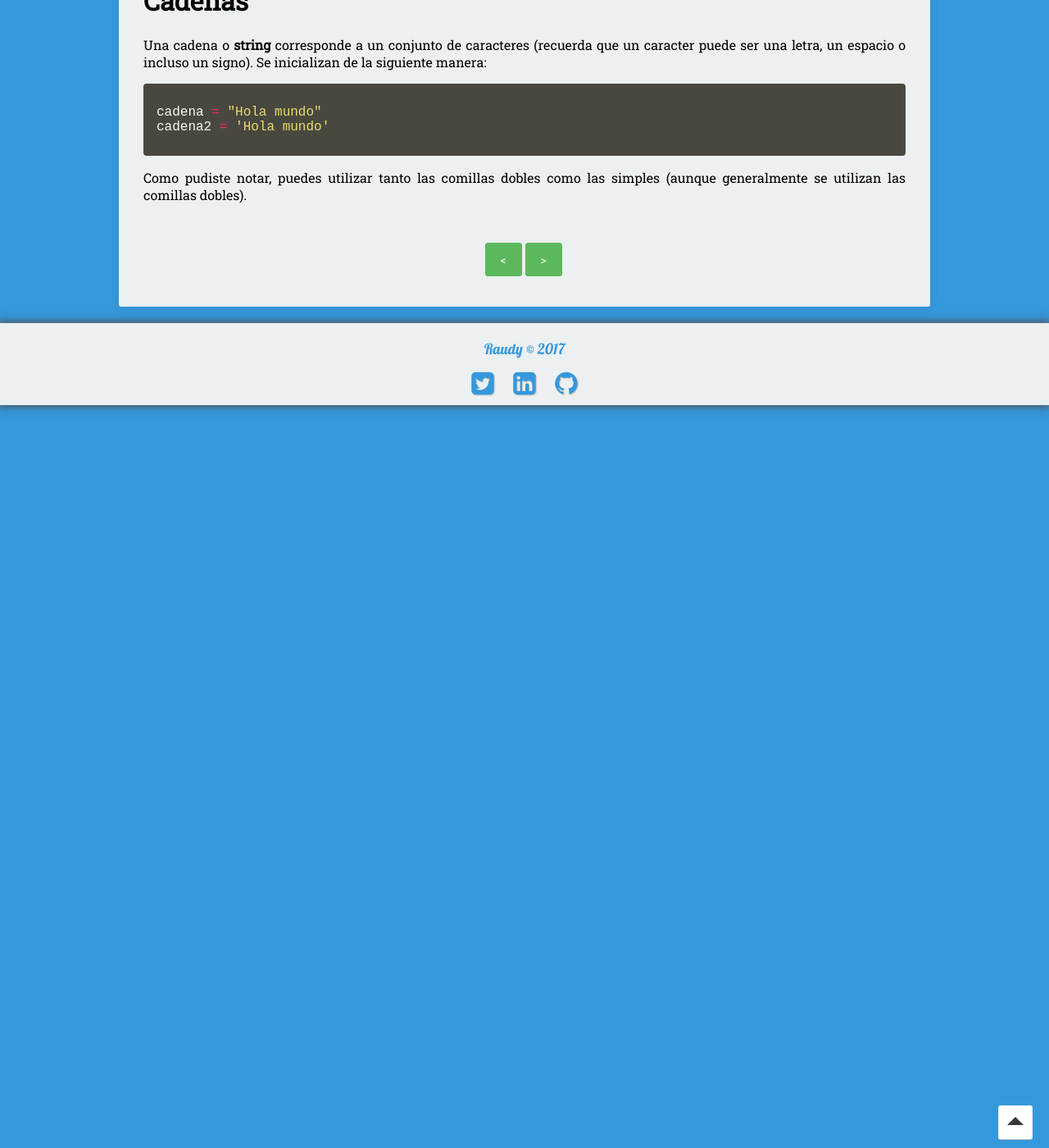
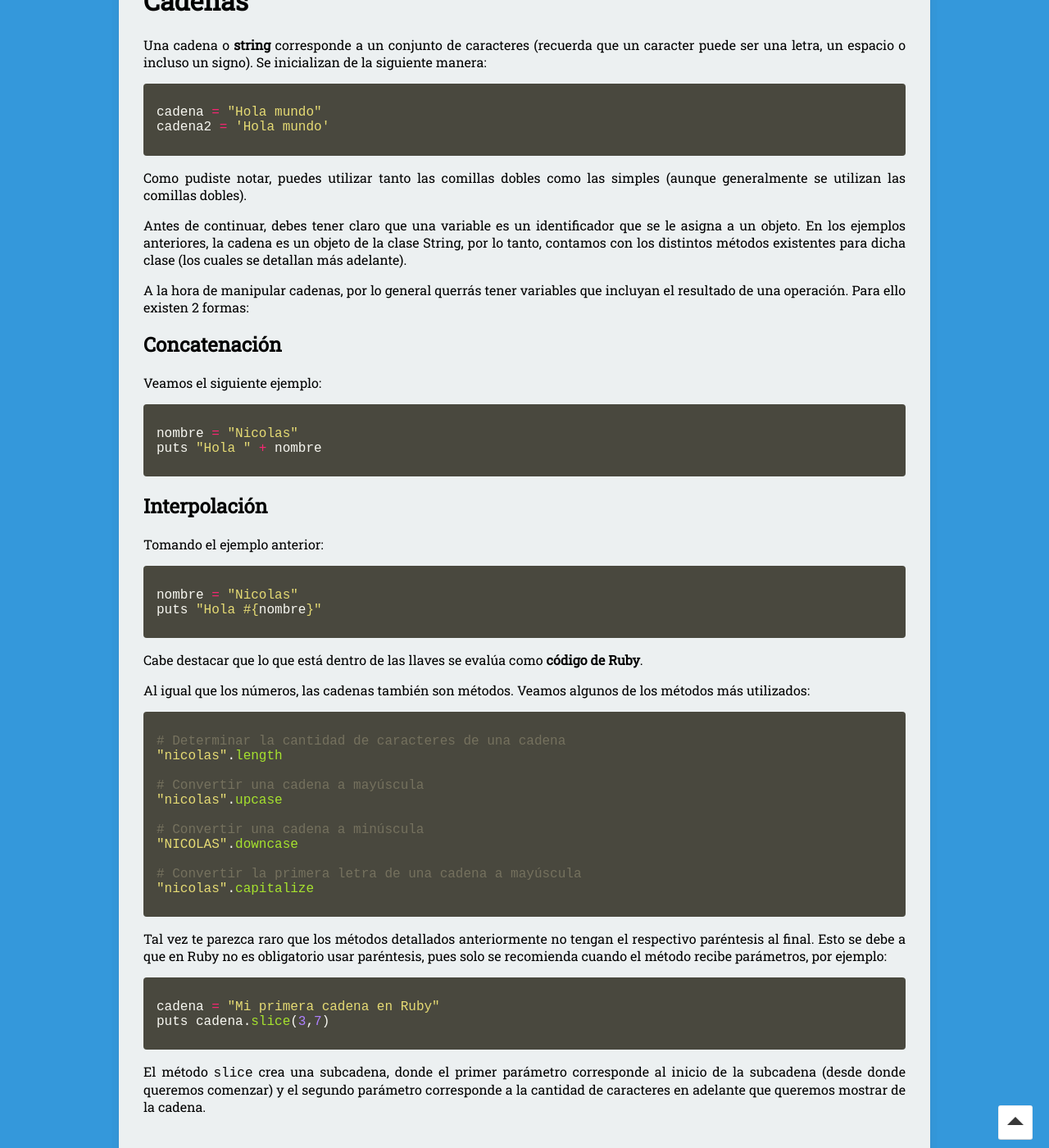
Before and after one commit to nisoto/Blog-anterior-2.0, a Jekyll site: the page built from _posts/2017-10-08-datos-elementales-ruby.md, in a window 1280 px wide and 1400 px high, scrolled down 1301 px. Shown: the whole window at 82% size. Built offline with Jekyll 4.4.1, drawn with Linux system fonts in a browser that asks for light colours; nearby versions of some CDN libraries.

Commit message:
Update 2017-10-08-datos-elementales-ruby.md

```diff
--- a/_posts/2017-10-08-datos-elementales-ruby.md
+++ b/_posts/2017-10-08-datos-elementales-ruby.md
@@ -64,6 +64,55 @@ cadena2 = 'Hola mundo'
 
 Como pudiste notar, puedes utilizar tanto las comillas dobles como las simples (aunque generalmente se utilizan las comillas dobles).
 
+Antes de continuar, debes tener claro que una variable es un identificador que se le asigna a un objeto. En los ejemplos anteriores, la cadena es un objeto de la clase String, por lo tanto, contamos con los distintos métodos existentes para dicha clase (los cuales se detallan más adelante).
+
+A la hora de manipular cadenas, por lo general querrás tener variables que incluyan el resultado de una operación. Para ello existen 2 formas:
+
+## Concatenación
+
+Veamos el siguiente ejemplo:
+
+{% highlight ruby %}
+nombre = "Nicolas"
+puts "Hola " + nombre
+{% endhighlight %}
+
+## Interpolación
+
+Tomando el ejemplo anterior:
+
+{% highlight ruby %}
+nombre = "Nicolas"
+puts "Hola #{nombre}"
+{% endhighlight %}
+
+Cabe destacar que lo que está dentro de las llaves se evalúa como **código de Ruby**.
+
+Al igual que los números, las cadenas también son métodos. Veamos algunos de los métodos más utilizados:
+
+{% highlight ruby %}
+# Determinar la cantidad de caracteres de una cadena
+"nicolas".length
+
+# Convertir una cadena a mayúscula
+"nicolas".upcase
+
+# Convertir una cadena a minúscula
+"NICOLAS".downcase
+
+# Convertir la primera letra de una cadena a mayúscula
+"nicolas".capitalize
+{% endhighlight %}
+
+Tal vez te parezca raro que los métodos detallados anteriormente no tengan el respectivo paréntesis al final. Esto se debe a que en Ruby no es obligatorio usar paréntesis, pues solo se recomienda cuando el método recibe parámetros, por ejemplo:
+
+{% highlight ruby %}
+cadena = "Mi primera cadena en Ruby"
+puts cadena.slice(3,7)
+{% endhighlight %}
+
+El método `slice` crea una subcadena, donde el primer parámetro corresponde al inicio de la subcadena (desde donde queremos comenzar) y el segundo parámetro corresponde a la cantidad de caracteres en adelante que queremos mostrar de la cadena.
+
 |     |     |
 |----:|:----|
 | [<](https://nisoto.github.io/variables-ruby/){: .btn .btn-success} | [>](https://nisoto.github.io/){: .btn .btn-success} |
```
